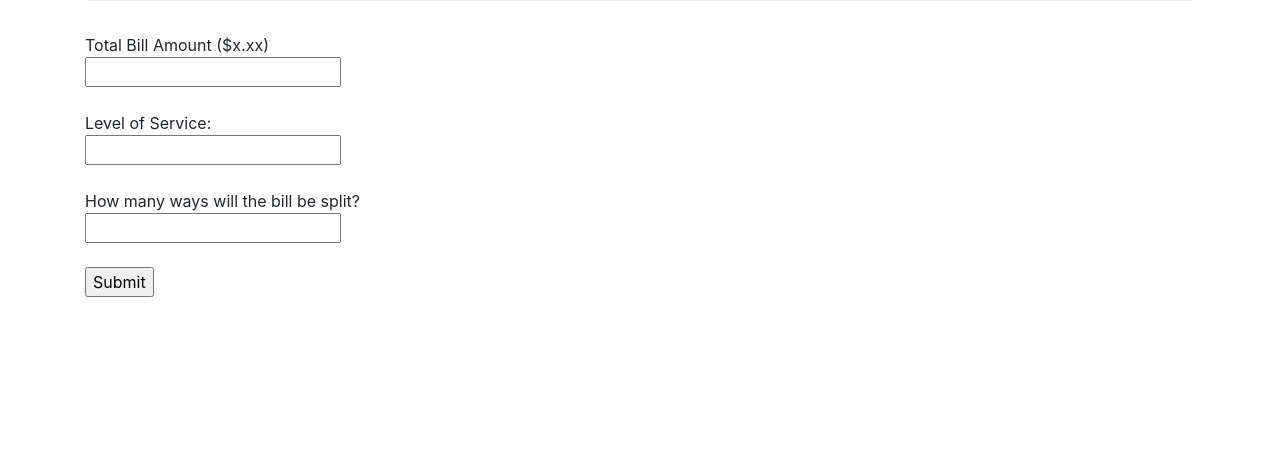
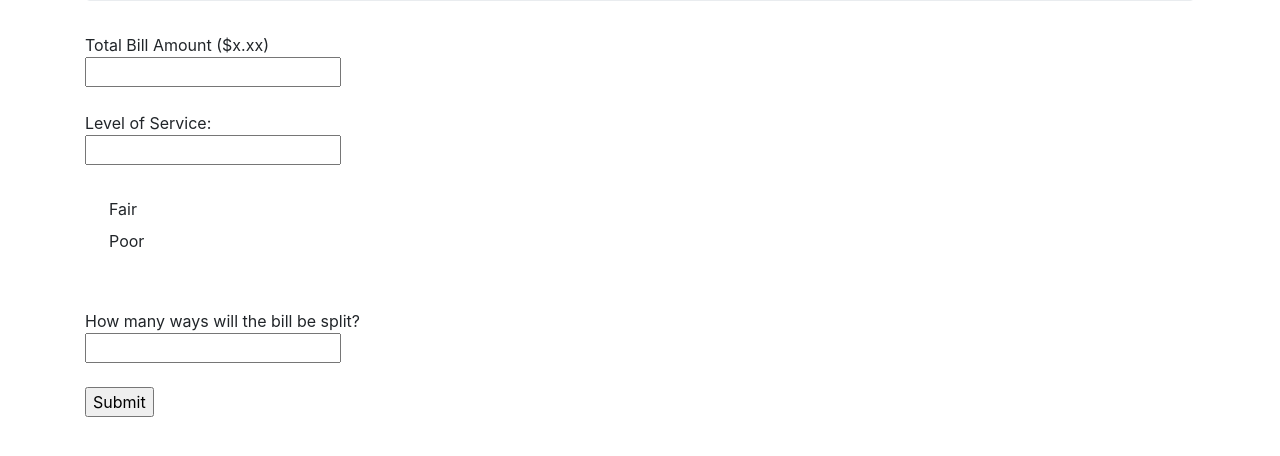
Before and after one commit to Julianpse/tip-calculator, a Python web app: template myapp/templates/calculator.html in a window 1280 px wide. Shown: the part 183-639 px from the top of the page. Run offline with Jinja, Linux system fonts and the light colour scheme; the template is opened without the code that fills it, so the values that code supplies are empty; some libraries are stand-ins or nearby versions.

Commit message:
radio buttons

```diff
--- a/myapp/templates/base.html
+++ b/myapp/templates/base.html
@@ -22,9 +22,4 @@
 <script src="https://cdnjs.cloudflare.com/ajax/libs/popper.js/1.12.9/umd/popper.min.js" integrity="sha384-ApNbgh9B+Y1QKtv3Rn7W3mgPxhU9K/ScQsAP7hUibX39j7fakFPskvXusvfa0b4Q" crossorigin="anonymous"></script>
 <script src="https://maxcdn.bootstrapcdn.com/bootstrap/4.0.0/js/bootstrap.min.js" integrity="sha384-JZR6Spejh4U02d8jOt6vLEHfe/JQGiRRSQQxSfFWpi1MquVdAyjUar5+76PVCmYl" crossorigin="anonymous"></script>
 
-<script>
- $(document).ready(function(){
-    $('.dropdown-toggle').dropdown();
-});
-</script>
 </html>
--- a/myapp/templates/calculator.html
+++ b/myapp/templates/calculator.html
@@ -7,11 +7,21 @@
               <br>
               Level of Service:<br>
               <input list="service" name ="service">
-              <datalist id ="service" data-toggle="dropdown" class="dropdown-toggle" role="button">
-                  <option value = "Good">
-                  <option value = "Fair">
-                  <option value = "Poor">
-              </datalist>
+                <label class="custom-control custom-radio">
+                  <input id="radio1" name="radio" type="radio" class="custom-control-input" value ="Good">
+                  <span class="custom-control-indicator"></span>
+                  <span class="custom-control-description"Good</span>
+                </label>
+                <label class="custom-control custom-radio">
+                  <input id="radio2" name="radio" type="radio" class="custom-control-input" value = "Fair">
+                  <span class="custom-control-indicator"></span>
+                  <span class="custom-control-description">Fair</span>
+                </label>
+                <label class="custom-control custom-radio">
+                  <input id="radio2" name="radio" type="radio" class="custom-control-input" value = "Poor">
+                  <span class="custom-control-indicator"></span>
+                  <span class="custom-control-description">Poor</span>
+                </label>
               <br><br>
               How many ways will the bill be split?<br>
               <input list="split" name ="split">
```
